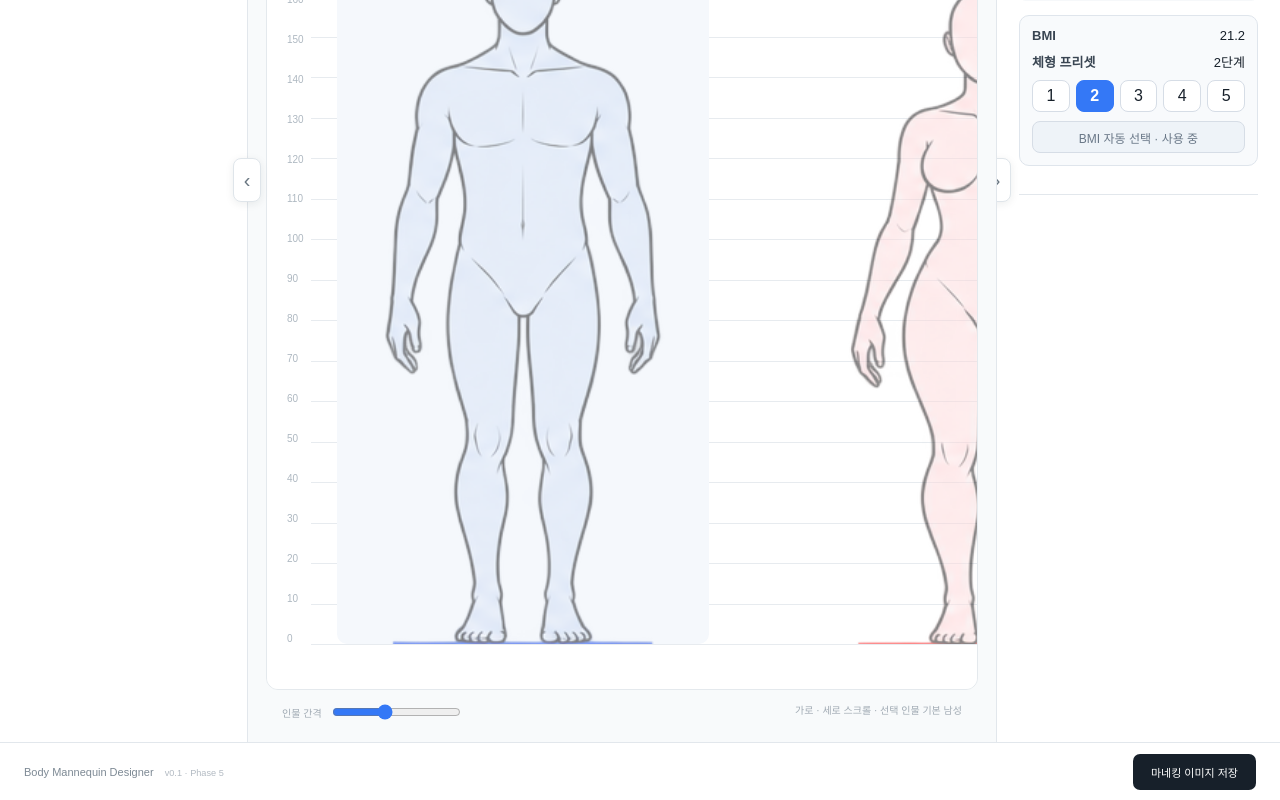
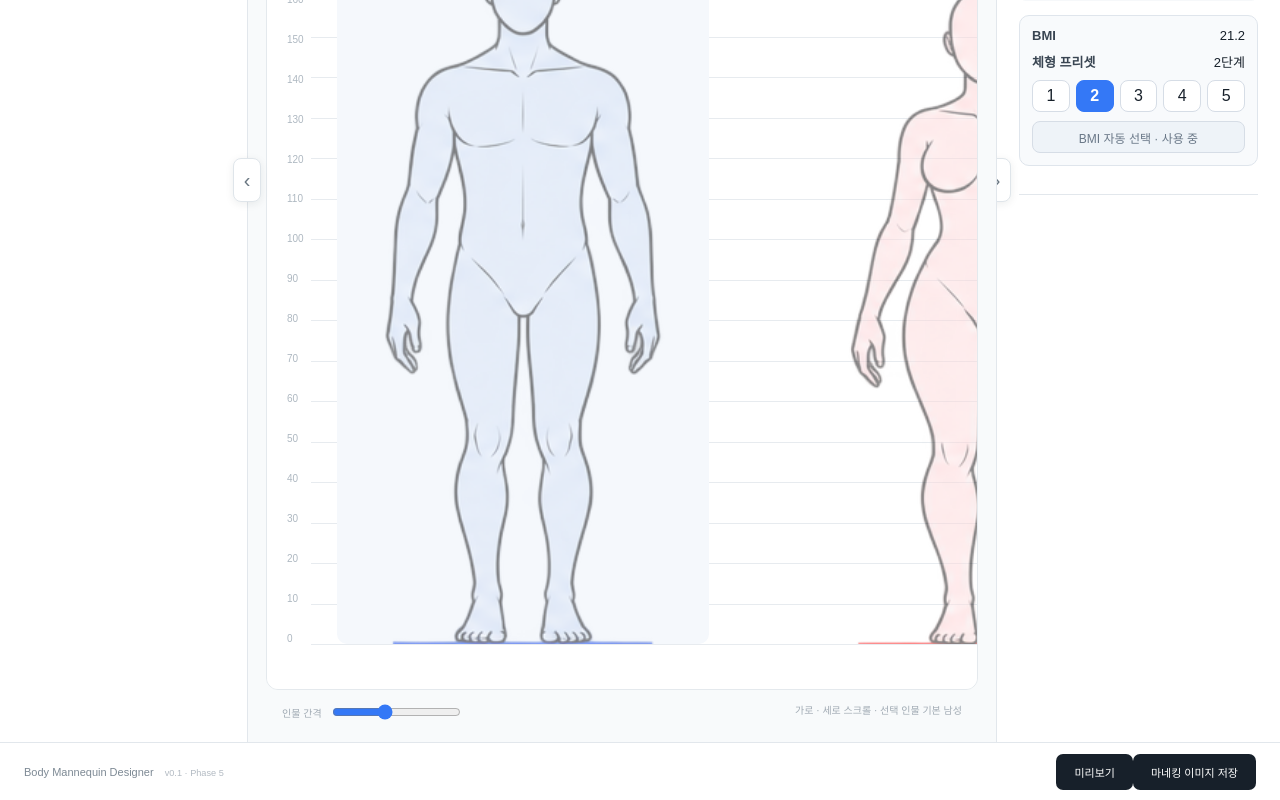
Before and after one commit to hyunseoklims/body-mannequin-designer, a Next.js app: page / in a window 1280 px wide. Shown: the part 382-1182 px from the top of the page. Built offline with nearby package versions, Linux system fonts and the light colour scheme.

Commit message:
feat: add image preview beside export action

```diff
--- a/app/page.tsx
+++ b/app/page.tsx
@@ -21,6 +21,7 @@ export default function Page() {
   const [leftCollapsed, setLeftCollapsed] = useState(false);
   const [rightCollapsed, setRightCollapsed] = useState(false);
   const [modal, setModal] = useState(false);
+  const [previewOpen, setPreviewOpen] = useState(false);
   const [renameId, setRenameId] = useState<number|null>(null);
   const [renameValue, setRenameValue] = useState('');
   const [draft, setDraft] = useState({ name:'새 인물', sex:'남성' as '남성'|'여성', height:175, weight:65, head:7.5 });
@@ -103,7 +104,8 @@ export default function Page() {
       </div>}
       </div>
     </aside>
-    <footer><span>Body Mannequin Designer <small>v0.1 · Phase 5</small></span><button onClick={exportPng}>마네킹 이미지 저장</button></footer>
+    <footer><span>Body Mannequin Designer <small>v0.1 · Phase 5</small></span><div className="footer-actions"><button className="preview-button" onClick={() => setPreviewOpen(true)}>미리보기</button><button onClick={exportPng}>마네킹 이미지 저장</button></div></footer>
+    {previewOpen && <div className="modal-backdrop preview-backdrop" onClick={() => setPreviewOpen(false)}><div className="preview-modal" onClick={(event) => event.stopPropagation()}><div className="preview-head"><strong>이미지 미리보기</strong><button onClick={() => setPreviewOpen(false)}>×</button></div><div className="preview-stage">{specs.map((item) => <div className="preview-figure" key={item.id}><Mannequin spec={item.spec} showReference={referenceVisible} referenceSex={item.sex} referenceOpacity={referenceOpacity/100} mannequinOpacity={mannequinOpacity/100} showCenterLine={false} showHeightGuide={false} referenceOnly={!mannequinVisible} presetLevel={resolvedPreset(item.height,item.weight,item.presetMode,item.manualPreset)}/><span>{item.name} · {item.height}cm</span></div>)}</div></div></div>}
     {modal && <div className="modal-backdrop"><div className="modal"><h2>인물 추가</h2><label>이름<input value={draft.name} onChange={(event) => setDraft({...draft,name:event.target.value})}/></label><label>성별<select value={draft.sex} onChange={(event) => setDraft({...draft,sex:event.target.value as '남성'|'여성'})}><option>남성</option><option>여성</option></select></label><div className="row"><label>키(cm)<input type="number" value={draft.height} onChange={(event) => setDraft({...draft,height:+event.target.value})}/></label><label>체중(kg)<input type="number" value={draft.weight} onChange={(event) => setDraft({...draft,weight:+event.target.value})}/></label></div><label>등신(H)<input type="number" step=".1" value={draft.head} onChange={(event) => setDraft({...draft,head:+event.target.value})}/></label><div className="modal-actions"><button onClick={() => setModal(false)}>취소</button><button className="primary" onClick={add}>추가하기</button></div></div></div>}
     {renameId!==null && <div className="modal-backdrop" onDoubleClick={() => setRenameId(null)}><div className="modal" onDoubleClick={(event) => event.stopPropagation()}><h2>이름 수정</h2><label>인물 이름<input autoFocus value={renameValue} onChange={(event) => setRenameValue(event.target.value)} onKeyDown={(event) => { if(event.key==='Enter') saveRename(); if(event.key==='Escape') setRenameId(null); }}/></label><div className="modal-actions"><button onClick={() => setRenameId(null)}>취소</button><button className="primary" onClick={saveRename}>저장</button></div></div></div>}
   </main>;
```
